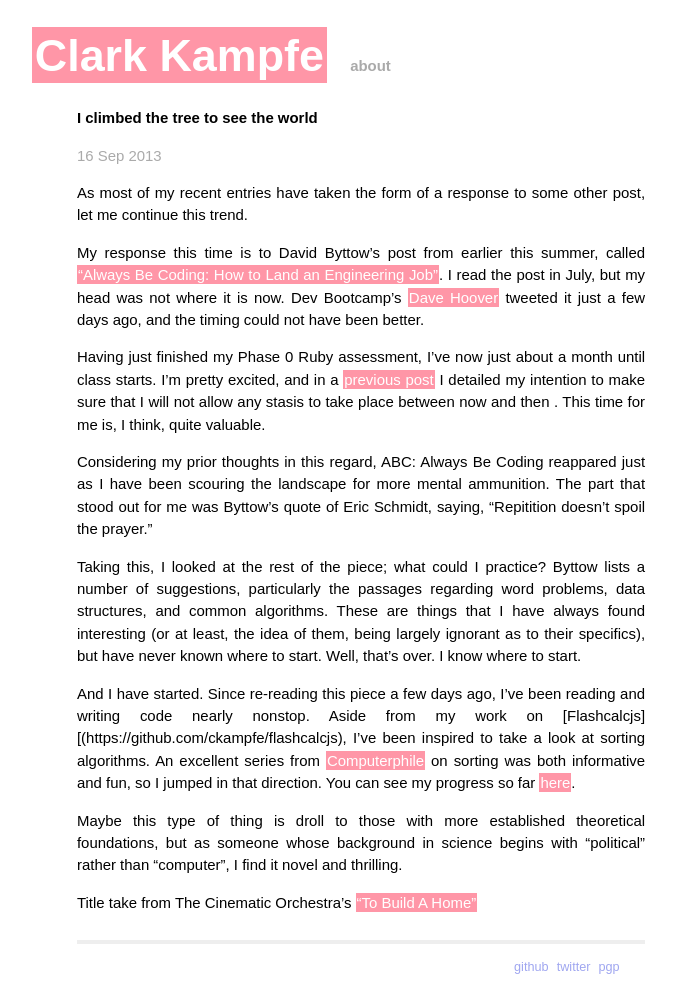
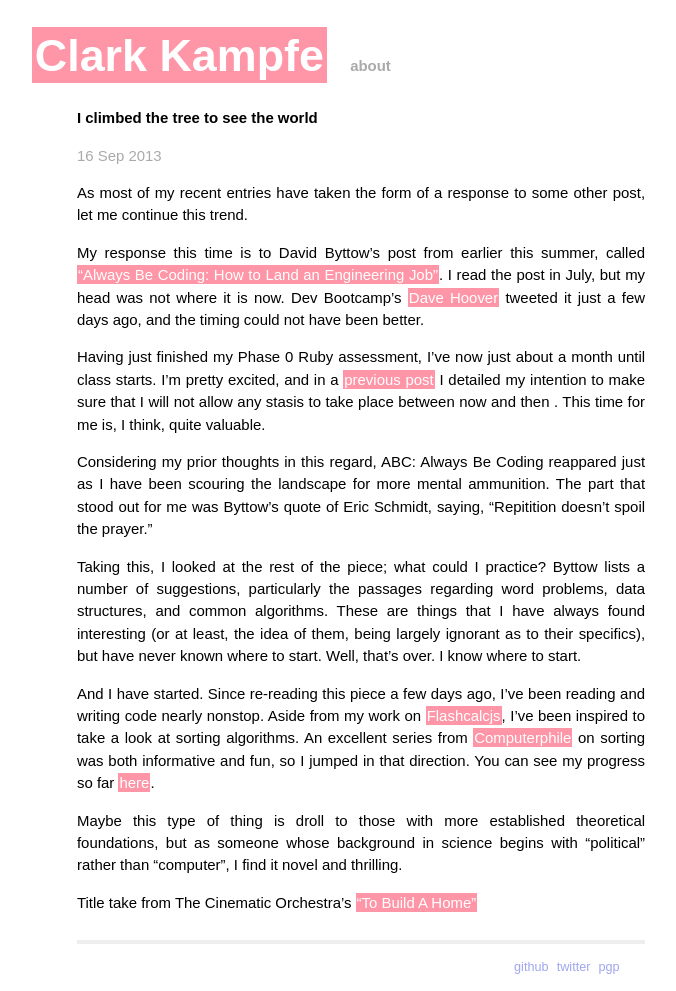
Before and after one commit to ckampfe/zeroclarkthirty.com, a Jekyll site: the page built from _posts/2013-09-16-I-climbed-a-tree.md, in a window 1280 px wide. Shown: the whole page, without its empty margins (279-955 px from the left). Built offline with Jekyll 4.4.1, drawn with Linux system fonts in a browser that asks for light colours; Markdown is read by kramdown in place of the engine named in the settings; some of the changed lines change nothing that is shown.

Commit message:
yet still more link fixes

```diff
--- a/_posts/2013-09-16-I-climbed-a-tree.md
+++ b/_posts/2013-09-16-I-climbed-a-tree.md
@@ -14,7 +14,7 @@ Considering my prior thoughts in this regard, ABC: Always Be Coding reappared ju
 
 Taking this, I looked at the rest of the piece; what could I practice? Byttow lists a number of suggestions, particularly the passages regarding word problems, data structures, and common algorithms. These are things that I have always found interesting (or at least, the idea of them, being largely ignorant as to their specifics), but have never known where to start. Well, that's over. I know where to start.
 
-And I have started. Since re-reading this piece a few days ago, I've been reading and writing code nearly nonstop. Aside from my work on [Flashcalcjs][(https://github.com/ckampfe/flashcalcjs), I've been inspired to take a look at sorting algorithms. An excellent series from [Computerphile](https://www.youtube.com/user/Computerphile) on sorting was both informative and fun, so I jumped in that direction. You can see my progress so far [here](https://github.com/ckampfe/sorts).
+And I have started. Since re-reading this piece a few days ago, I've been reading and writing code nearly nonstop. Aside from my work on [Flashcalcjs](https://github.com/ckampfe/flashcalcjs), I've been inspired to take a look at sorting algorithms. An excellent series from [Computerphile](https://www.youtube.com/user/Computerphile) on sorting was both informative and fun, so I jumped in that direction. You can see my progress so far [here](https://github.com/ckampfe/sorts).
 
 Maybe this type of thing is droll to those with more established theoretical foundations, but as someone whose background in science begins with "political" rather than "computer", I find it novel and thrilling.
 
```
